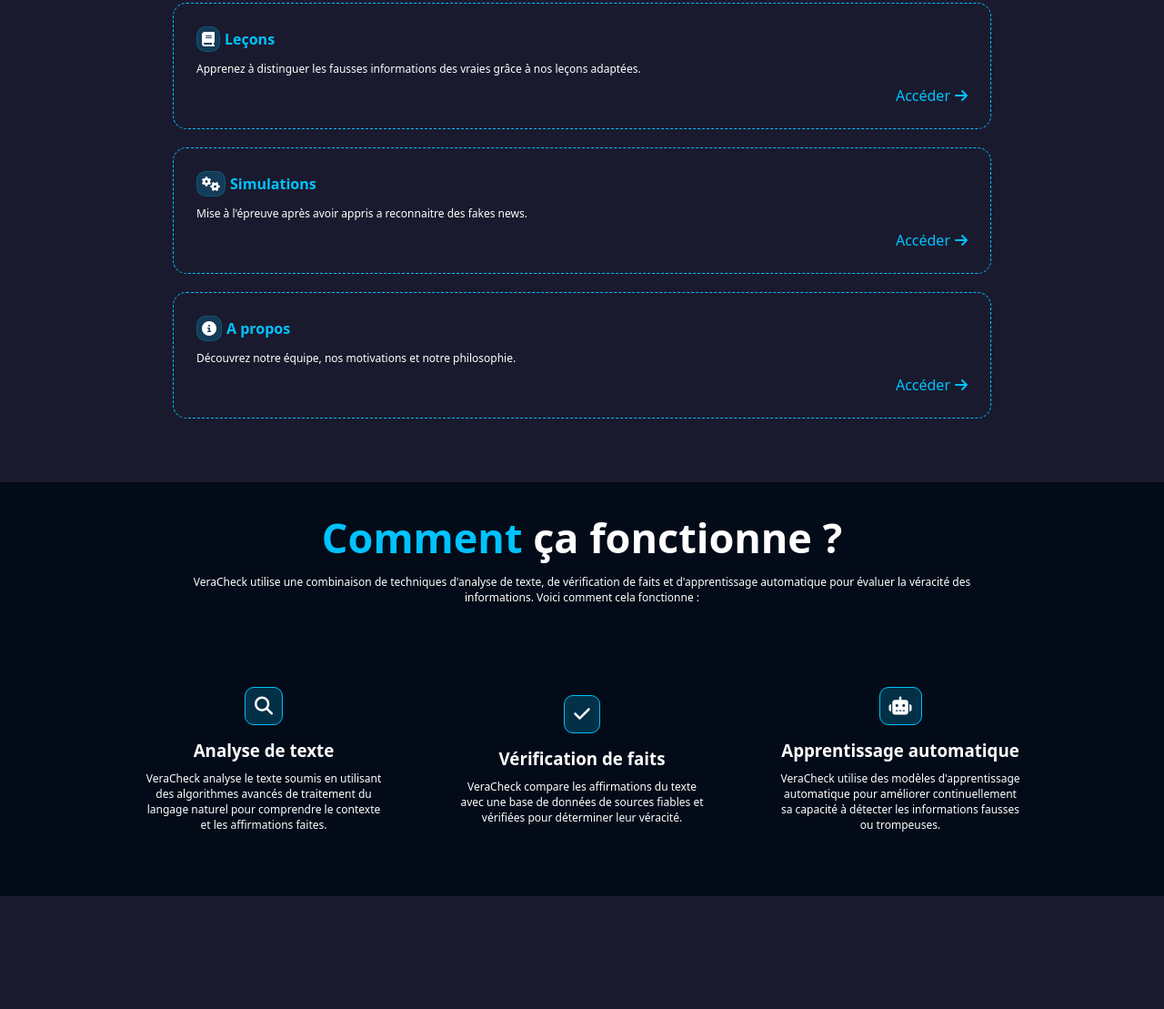
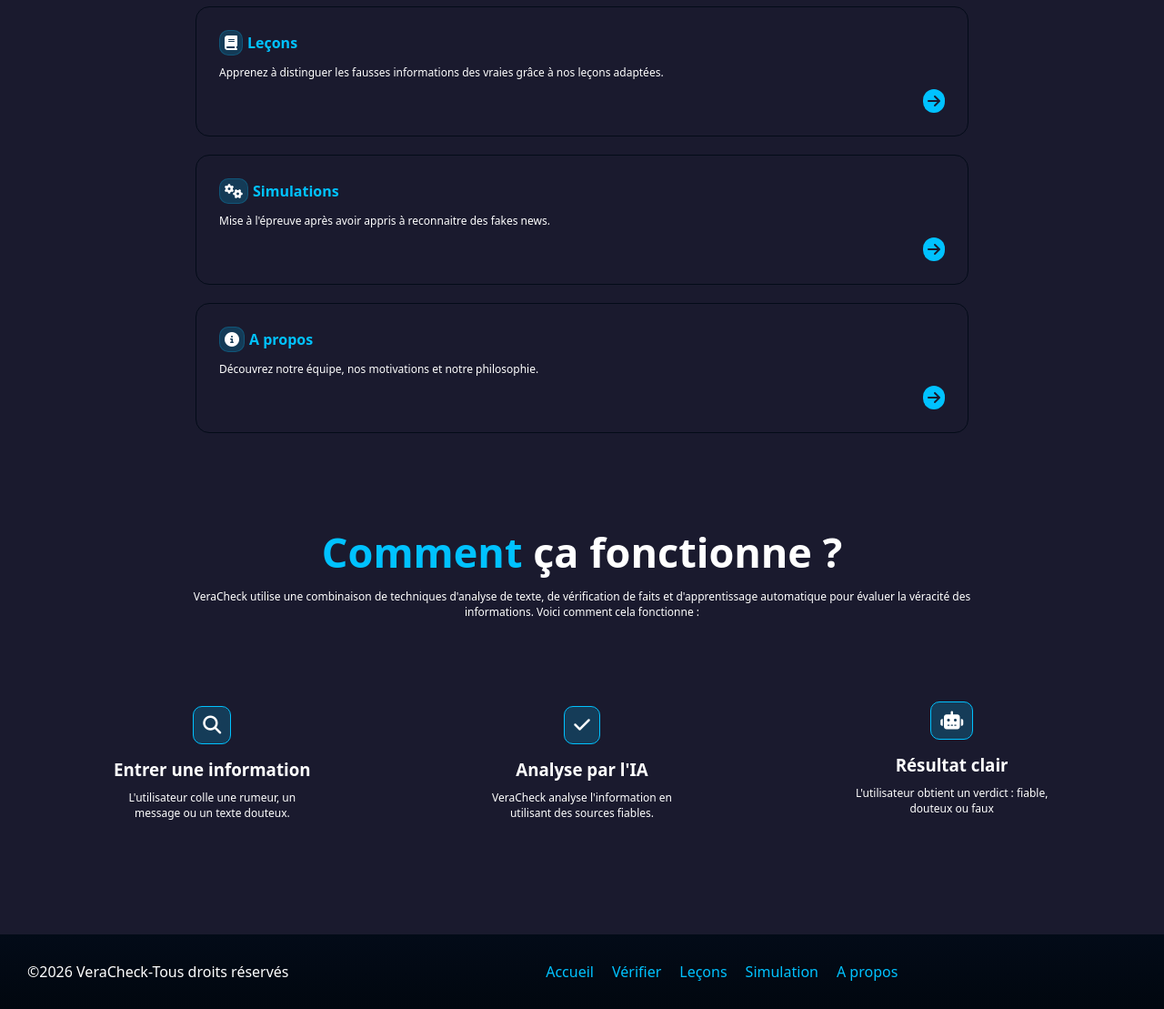
Before and after one commit to judi-ca/VeraCheck, a plain HTML site: page index.html in a window 1280 px wide. Shown: the part 824-1933 px from the top of the page at 91% size. Before the commit the page ends 1809 px from the top, so only its background shows below. Drawn offline with Linux system fonts and the light colour scheme.

Commit message:
Modification du design de la sections hero, function et debut du footer

```diff
--- a/css/style.css
+++ b/css/style.css
@@ -240,13 +240,14 @@
     .hero-cards .cards .card{
         /* background-color: var(--accent-hover); */
         border-radius: 15px;
-        border: 1px dashed var(--accent);
-        width: 900px;
+        border: 1px solid var(--bg-deep);
+        width: 850px;
         margin: 10px 10px;
         padding: 25px;
         transition: 0.2s ease;
     }
 
+    .hero-cards .cards .card:hover{transform: translateX(5px);}
     .hero-cards .cards .card .card-head{display: flex; align-items: center;}
     .hero-cards .cards .card .card-head{color: var(--accent);}
     .hero-cards .cards .card .card-head i{
@@ -281,10 +282,19 @@
         font-family: system-ui, -apple-system, BlinkMacSystemFont, 'Segoe UI', Roboto, Oxygen, Ubuntu, Cantarell, 'Open Sans', 'Helvetica Neue', sans-serif;
     }
 
-    .hero-cards .cards .card:hover{
-        transform: scale(1.01);
-        box-shadow: 3px 3px 10px var(--accent-hover);
+    .hero-cards .cards .card .card-end i{
+        background-color:var(--accent);
+        color: var(--bg);
+        border-radius:50px;
+        padding: 5px;
+        transition: 0.2s ease;
+        cursor: pointer;
     }
+
+    .hero-cards .cards .card .card-end i:hover, .card:hover{
+        transform:translateX(5px);
+    }
+
 
 
     /* Debut de la section "Comment ca fonctionne" */
@@ -292,7 +302,7 @@
     .function{
         margin-top: 30px;
         padding: 30px;
-        background-color:var(--bg-deep) ;
+        /* background-color:var(--bg-deep) ; */
         color: var(--white);
     }
 
@@ -321,7 +331,7 @@
         margin-top: 50px;
         display: flex;
         align-items: center;
-        justify-content: center;
+        justify-content:space-around;
         flex-wrap: wrap;
     }
 
@@ -332,14 +342,8 @@
         align-items: center;
         justify-content: space-around;
         flex-direction: column;
-        width: 300px;
+        width: 250px;
         margin: 25px;
-        transition: 0.1s ease;
-    }
-
-    .function .function-steps .step:hover{
-        transform: scale(1.02);
-        border: 1px dashed var(--accent-hover);
     }
 
 
@@ -351,7 +355,10 @@
         padding: 10px;
         font-size: 20px;
         margin-bottom: 15px;
+        transition: 0.2s ease;
     }
+
+    .function .function-steps .step i:hover{transform: scale(1.02);}
 
     .function .function-steps .step p{
         font-size: 12px;
@@ -359,6 +366,34 @@
         text-align: center;
         margin-top: 10px;
     }
+
+    /* Footer */
+
+    footer{
+        background: linear-gradient(180deg, var(--bg-deep) 0%, #01070f 100%);
+        margin-top: 50px;
+        padding: 30px;
+        color: white;
+        display: flex;
+        justify-content: space-between;
+        align-items: center;
+    }
+
+    footer .link nav ul{
+        display: flex;
+        flex-wrap: wrap;
+        list-style: none;
+    }
+
+    footer .link nav ul li{
+        margin-left: 20px;
+    }
+
+    footer .link nav ul li a{
+        text-decoration: none;
+        color: var(--accent);
+    }
+
     /* Responsive */
 
     @media (max-width:768px) {
@@ -395,7 +430,6 @@
         .function{
         margin-top: 30px;
         padding: 30px;
-        background-color:var(--bg-deep) ;
         color: var(--white);
         }
 
--- a/index.html
+++ b/index.html
@@ -22,11 +22,11 @@
         <div class="rigth">
             <nav>
                 <ul>
-                    <li><a href="">Accueil</a></li>
-                    <li><a href="#function">Vérifier</a></li>
-                    <li><a href="">Leçons</a></li>
-                    <li><a href="">Simulation</a></li>
-                    <li><a href="">A propos</a></li>
+                    <li><a href="#">Accueil</a></li>
+                    <li><a href="#">Vérifier</a></li>
+                    <li><a href="#">Leçons</a></li>
+                    <li><a href="#">Simulation</a></li>
+                    <li><a href="#">A propos</a></li>
                 </ul>
             </nav>
         </div>
@@ -80,7 +80,7 @@
                         <p>Vérifiez rapidement une information dont vous doutez de sa véracité.</p>
                     </div>
                     <div class="card-end">
-                        <a href="">Accéder</a>
+                        <!-- <a href="">Accéder</a> -->
                         <i class="fa-solid fa-arrow-right"></i>
                     </div>
                 </div>
@@ -94,7 +94,7 @@
                         <p>Apprenez à distinguer les fausses informations des vraies grâce à nos leçons adaptées.</p>
                     </div>
                     <div class="card-end">
-                        <a href="">Accéder</a>
+                        <!-- <a href="">Accéder</a> -->
                         <i class="fa-solid fa-arrow-right"></i>
                     </div>
                 </div>
@@ -105,10 +105,10 @@
                         <h4>Simulations</h4>
                     </div>
                     <div class="hero-content">
-                        <p>Mise à l'épreuve après avoir appris a reconnaitre des fakes news.</p>
+                        <p>Mise à l'épreuve après avoir appris à reconnaitre des fakes news.</p>
                     </div>
                     <div class="card-end">
-                        <a href="">Accéder</a>
+                        <!-- <a href="">Accéder</a> -->
                         <i class="fa-solid fa-arrow-right"></i>
                     </div>
                 </div>
@@ -122,7 +122,7 @@
                         <p>Découvrez notre équipe, nos motivations et notre philosophie.</p>
                     </div>
                     <div class="card-end">
-                        <a href="">Accéder</a>
+                        <!-- <a href="">Accéder</a> -->
                         <i class="fa-solid fa-arrow-right"></i>
                     </div>
                 </div>
@@ -141,23 +141,40 @@
         <div class="function-steps">
             <div class="step">
                 <i class="fa-solid fa-magnifying-glass"></i>
-                <h3>Analyse de texte</h3>
-                <p>VeraCheck analyse le texte soumis en utilisant des algorithmes avancés de traitement du langage naturel pour comprendre le contexte et les affirmations faites.</p>
+                <h3>Entrer une information</h3>
+                <p>L'utilisateur colle une rumeur, un message ou un texte douteux.</p>
             </div>
 
             <div class="step">
                 <i class="fa-solid fa-check"></i>
-                <h3>Vérification de faits</h3>
-                <p>VeraCheck compare les affirmations du texte avec une base de données de sources fiables et vérifiées pour déterminer leur véracité.</p>
+                <h3>Analyse par l'IA</h3>
+                <p>VeraCheck analyse l'information en utilisant des sources fiables.</p>
             </div>
 
             <div class="step">
                 <i class="fa-solid fa-robot"></i>
-                <h3>Apprentissage automatique</h3>
-                <p>VeraCheck utilise des modèles d'apprentissage automatique pour améliorer continuellement sa capacité à détecter les informations fausses ou trompeuses.</p>
+                <h3>Résultat clair</h3>
+                <p>L'utilisateur obtient un verdict : fiable, douteux ou faux<p>
             </div>
         </div>
 
     </section>
+
+    <!-- Footer -->
+     <footer>
+        <p>©2026 VeraCheck-Tous droits réservés</p>
+            <div class="link">
+                <nav>
+                   <ul>
+                     <li><a href="#">Accueil</a></li>
+                     <li><a href="#">Vérifier</a></li>
+                     <li><a href="#">Leçons</a></li>
+                     <li><a href="#">Simulation</a></li>
+                     <li><a href="#">A propos</a></li>
+                   </ul>
+                </nav>
+            </div>
+        <div class="contact"></div>
+     </footer>
 </body>
 </html>
```
Also changed, not shown: main.html (+1 -1 lines).
